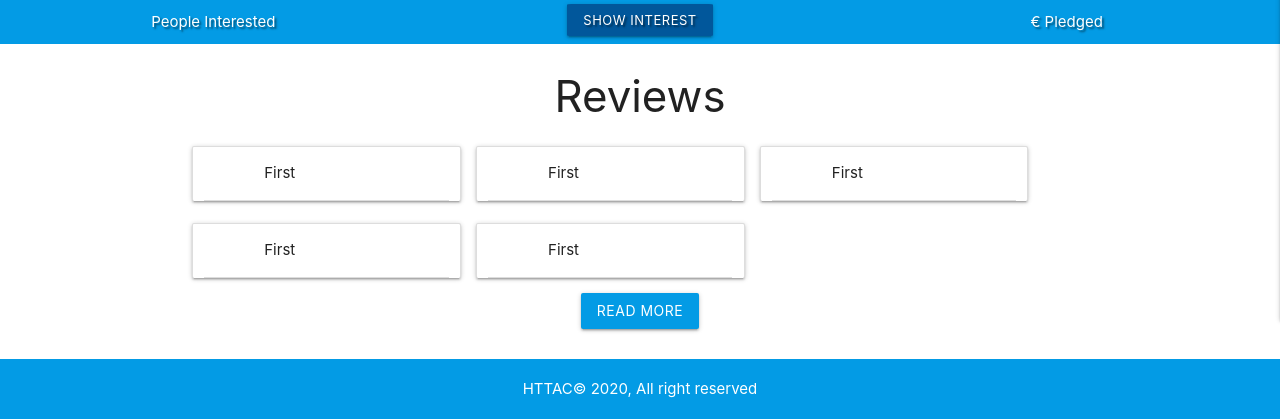
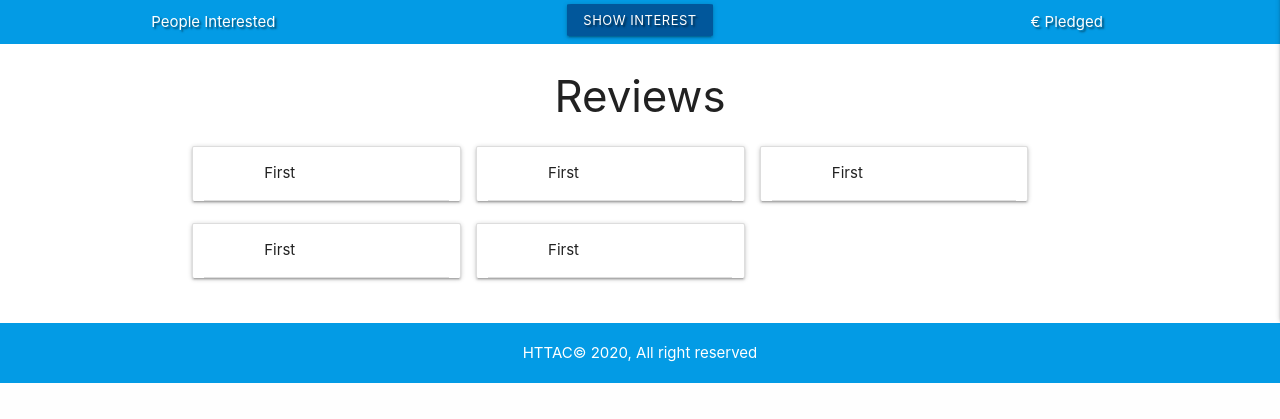
Before and after one commit to Nosjazz/milestone_3, a Flask app: page /reviews in a window 1280 px wide. Shown: the part 540-959 px from the top of the page. After the commit the page ends 923 px from the top, so only its background shows below. Run offline with Flask 2, Linux system fonts and the light colour scheme; data that the repository does not hold is empty; some libraries are stand-ins or nearby versions.

Commit message:
remove read more from reviews

```diff
--- a/templates/reviews.html
+++ b/templates/reviews.html
@@ -53,9 +53,6 @@
                 <div class="collapsible-body"><span>Lorem ipsum dolor sit amet.</span></div>
             </li>
         </ul>
-        <div class="col m12 center-align">
-            <a href="{{ url_for('reviews') }}" class="light-blue darken-1 btn ">Read More</a>
-        </div>
     </div>
 </section>
 
```
